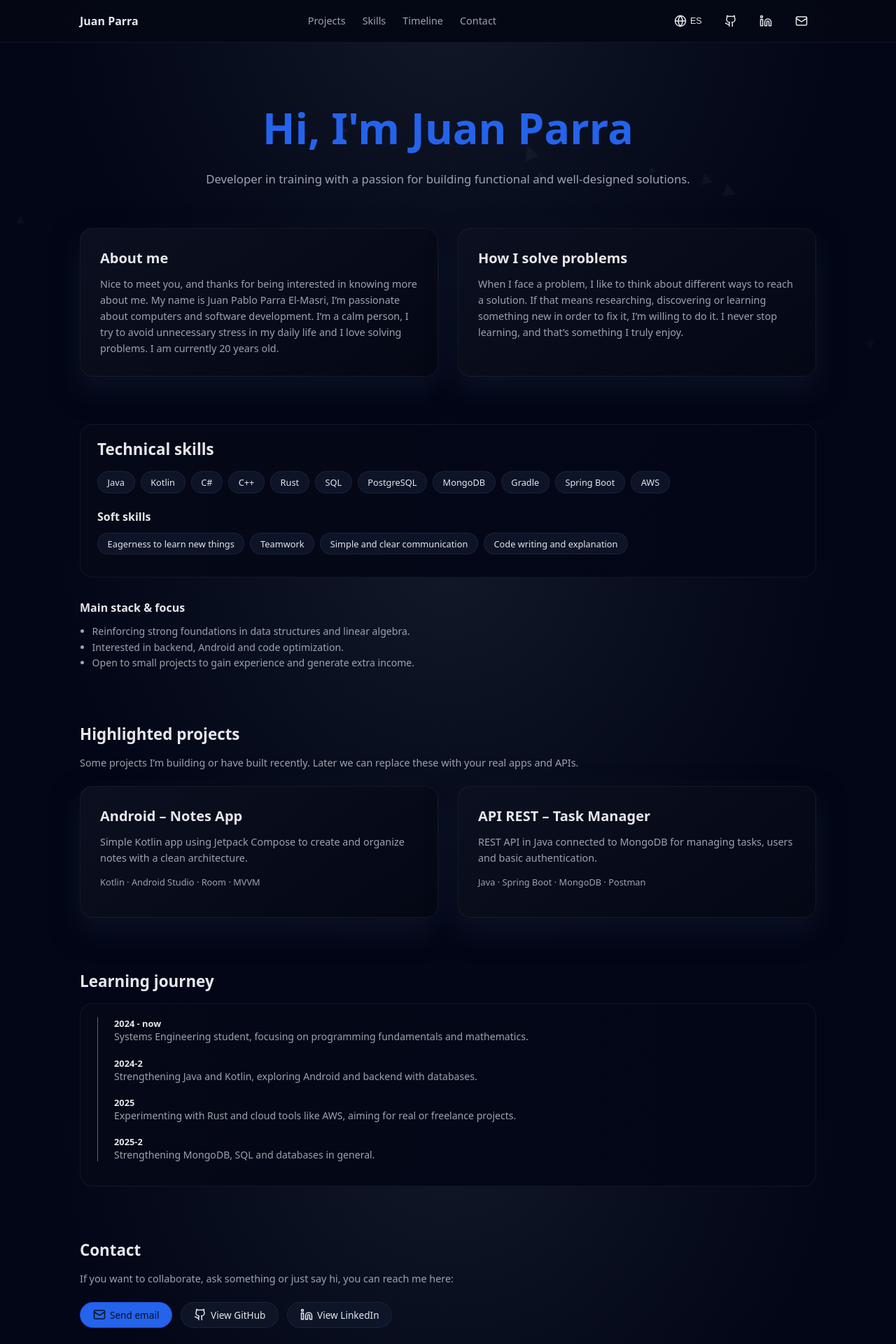
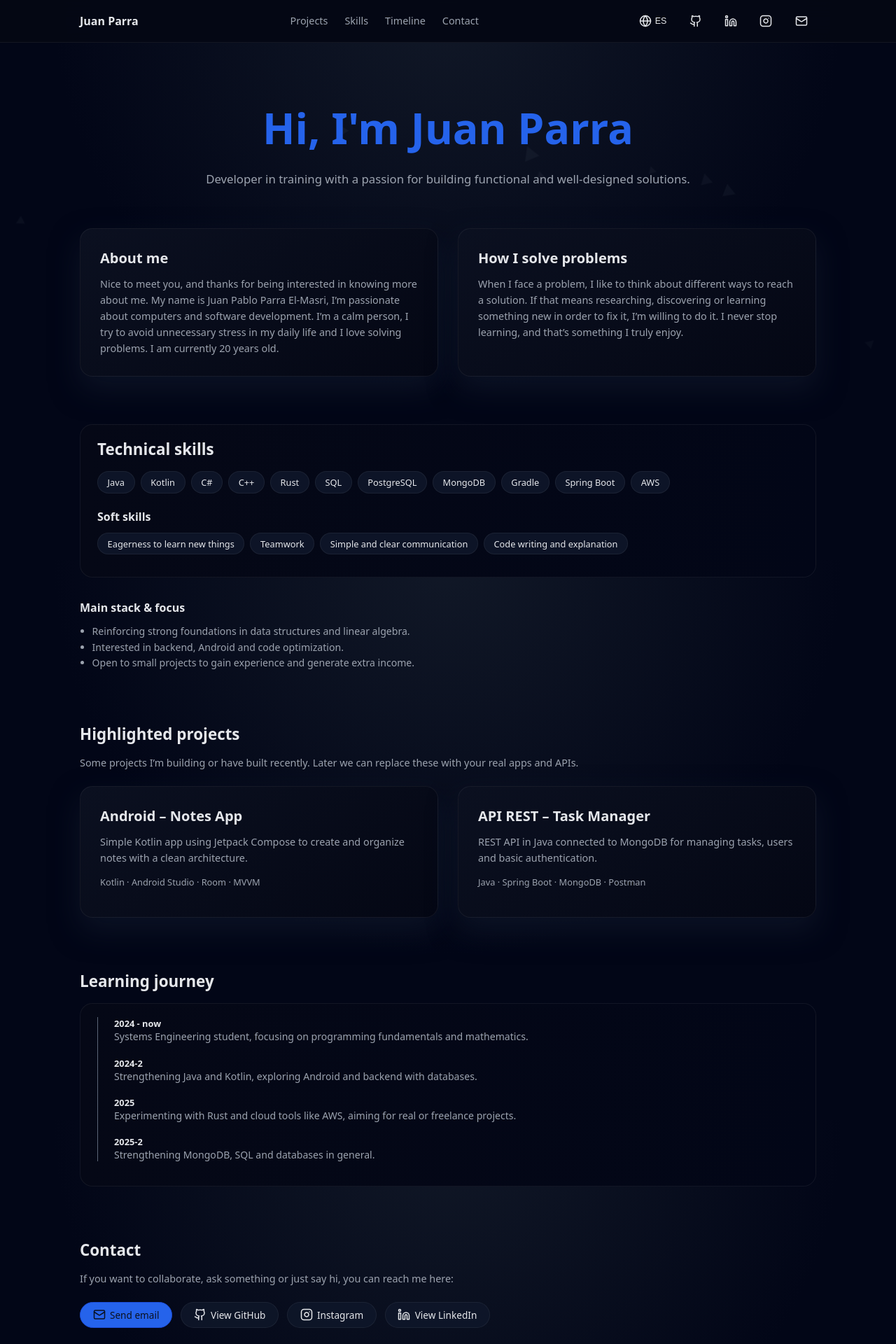
Before and after one commit to juanploxz/juanploxz.github.io, a React (Vite) app: page / in a window 1280 px wide. Shown: the top 1920 px of the page at 70% size. Built offline with nearby package versions, Linux system fonts and the light colour scheme.

Commit message:
Agregar botón de Instagram

```diff
--- a/src/App.jsx
+++ b/src/App.jsx
@@ -1,6 +1,6 @@
 import { useState } from "react";
 import "./index.css";
-import { Github, Linkedin, Mail, Globe } from "lucide-react";
+import { Github, Linkedin, Mail, Globe, Instagram } from "lucide-react";
 
 /* ===========================
    Fondo de triangulitos
@@ -312,6 +312,17 @@ function App() {
                             >
                                 <Linkedin />
                             </a>
+
+                            <a
+                                className="icon-button"
+                                href="https://www.instagram.com/juanploxz"
+                                target="_blank"
+                                rel="noreferrer"
+                                title="Instagram"
+                            >
+                                <Instagram />
+                            </a>
+
                             <a
                                 className="icon-button"
                                 href="mailto:juanploxz@gmail.com"
@@ -439,6 +450,16 @@ function App() {
                             </a>
 
                             <a
+                                href="https://www.instagram.com/TU_USUARIO_AQUI"
+                                target="_blank"
+                                rel="noreferrer"
+                                className="contact-button"
+                            >
+                                <Instagram />
+                                <span>Instagram</span>
+                            </a>
+
+                            <a
                                 href="https://www.linkedin.com/in/juan-pablo-parra-el-masri-031b34122/"
                                 target="_blank"
                                 rel="noreferrer"
```
